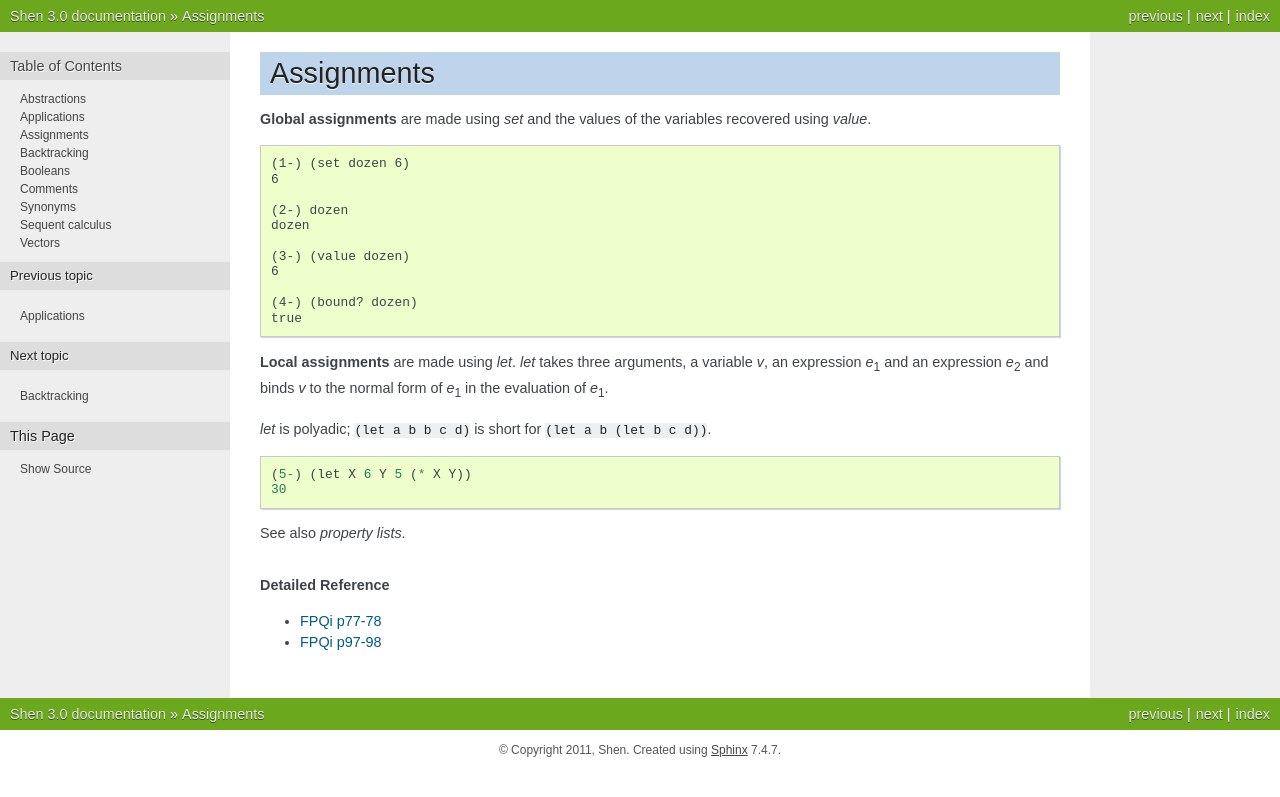
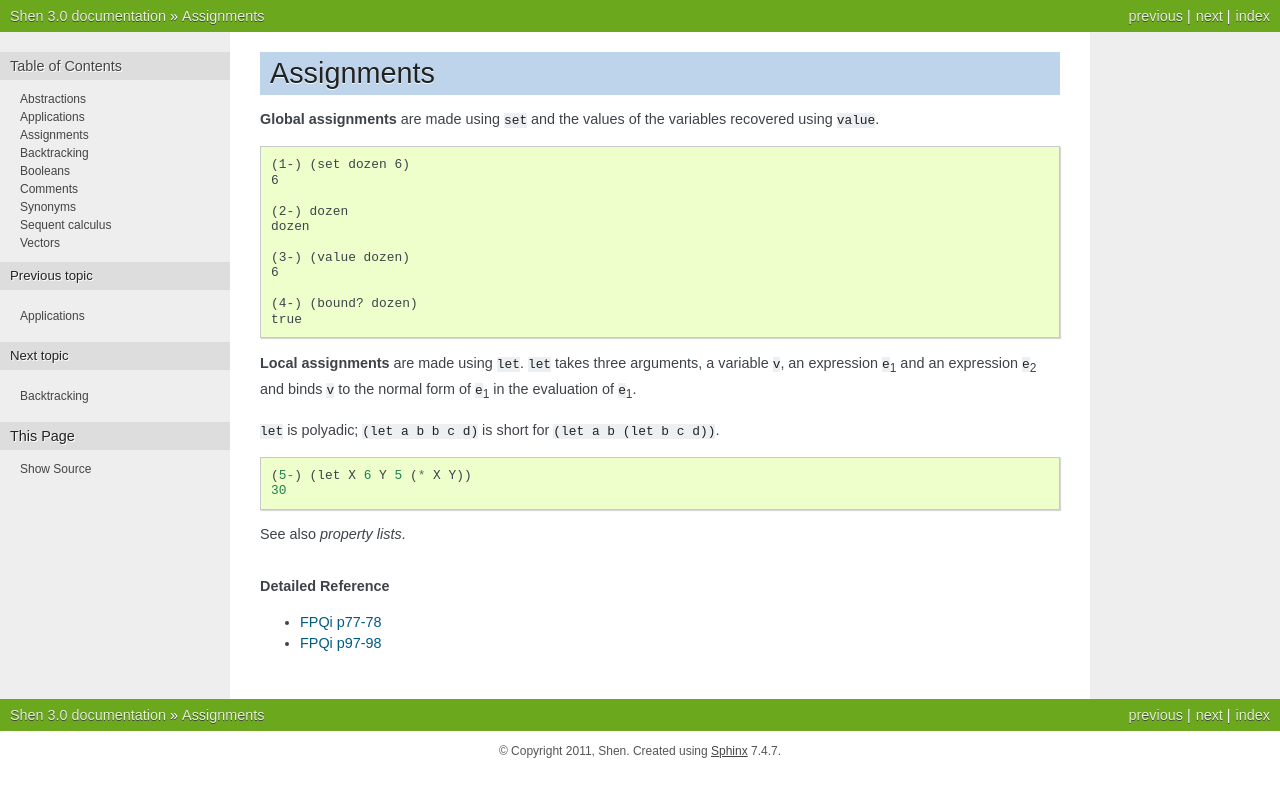
Before and after one commit to greglnelson/shen-docs, a Sphinx documentation site: the page built from source/assignments.rst, in a window 1280 px wide. Shown: the top 797 px of the page. Built offline with Sphinx 7.4.7, drawn with Linux system fonts in a browser that asks for light colours.

```diff
--- a/source/applications.rst
+++ b/source/applications.rst
@@ -19,7 +19,7 @@ The exact form in which the closure is printed is platform dependent.
 
 .. rubric:: Footnotes
 
-.. [#f1] Except in the case of the following functions; *if*, *and*, *or*, *cases*, *freeze*, *let*.
+.. [#f1] Except in the case of the following functions; ``if``, ``and``, ``or``, ``cases``, ``freeze``, ``let``.
 
 .. _closures: http://en.wikipedia.org/wiki/Closure_(computer_science)
 .. _partial applications: http://en.wikipedia.org/wiki/Partial_application
--- a/source/assignments.rst
+++ b/source/assignments.rst
@@ -3,7 +3,7 @@
 Assignments
 ===========
 
-**Global assignments** are made using *set* and the values of the variables recovered using *value*. ::
+**Global assignments** are made using ``set`` and the values of the variables recovered using ``value``. ::
 
     (1-) (set dozen 6)
     6
@@ -18,9 +18,9 @@ Assignments
     true
 
 
-**Local assignments** are made using *let*. *let* takes three arguments, a variable *v*, an expression *e*:sub:`1` and an expression *e*:sub:`2` and binds *v* to the normal form of *e*:sub:`1` in the evaluation of *e*:sub:`1`.
+**Local assignments** are made using ``let``. ``let`` takes three arguments, a variable ``v``, an expression ``e``:sub:`1` and an expression ``e``:sub:`2` and binds ``v`` to the normal form of ``e``:sub:`1` in the evaluation of ``e``:sub:`1`.
 
-*let* is polyadic; ``(let a b b c d)`` is short for ``(let a b (let b c d))``. ::
+``let`` is polyadic; ``(let a b b c d)`` is short for ``(let a b (let b c d))``. ::
 
     (5-) (let X 6 Y 5 (* X Y))
     30
--- a/source/backtracking.rst
+++ b/source/backtracking.rst
@@ -3,7 +3,7 @@
 Backtracking
 ============
 
-Backtracking is invoked in a Shen function *f* by using <- in place of ->. The effect is that the expression after the <- is returned only if it does not evaluate to the failure object (*fail*). If (*fail*) is returned; then the next rule in *f* is applied. ::
+Backtracking is invoked in a Shen function ``f`` by using <- in place of ->. The effect is that the expression after the <- is returned only if it does not evaluate to the failure object (``fail``). If (``fail``) is returned; then the next rule in ``f`` is applied. ::
 
     (17-) (define foo
     X <- (if (integer? X) 0 (fail))
--- a/source/comments.rst
+++ b/source/comments.rst
@@ -3,7 +3,7 @@
 Comments
 ========
 
-Shen follows the C/C++ convention of starting comments with \\\* and ending with \*\\. Comments can include comments and new lines. ::
+Shen follows the C/C++ convention of starting comments with ``\*`` and ending with ``*\``. Comments can include comments and new lines. ::
 
     (1-) (* 7 \* This is a comment which is ignored *\6)
     42
```
